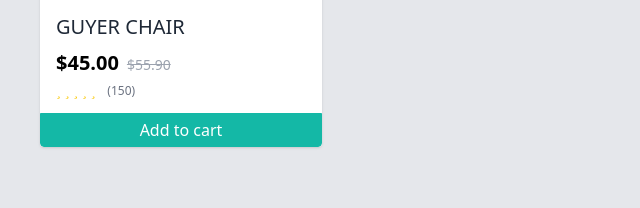
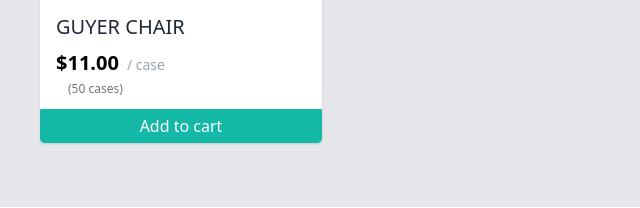
Before and after one commit to jozyonline/drinks, a website: page index.html in a window 1280 px wide. Shown: the part 2449-2657 px from the top of the page, 0-640 px from the left. Drawn offline with Linux system fonts and the light colour scheme.

Commit message:
Update index.html

```diff
--- a/index.html
+++ b/index.html
@@ -261,18 +261,11 @@
                                 Chair</h4>
                         </a>
                         <div class="flex items-baseline mb-1 space-x-2">
-                            <p class="text-xl text-primary font-semibold">$45.00</p>
-                            <p class="text-sm text-gray-400 line-through">$55.90</p>
+                            <p class="text-xl text-primary font-semibold">$11.00</p>
+                            <p class="text-sm text-gray-400">/ case</p>
                         </div>
                         <div class="flex items-center">
-                            <div class="flex gap-1 text-sm text-yellow-400">
-                                <span><i class="fa-solid fa-star"></i></span>
-                                <span><i class="fa-solid fa-star"></i></span>
-                                <span><i class="fa-solid fa-star"></i></span>
-                                <span><i class="fa-solid fa-star"></i></span>
-                                <span><i class="fa-solid fa-star"></i></span>
-                            </div>
-                            <div class="text-xs text-gray-500 ml-3">(150)</div>
+                            <div class="text-xs text-gray-500 ml-3">(50 cases)</div>
                         </div>
                     </div>
                     <a href="#" class="block w-full py-1 text-center text-white bg-teal-500 border border-teal-500 rounded-b hover:bg-transparent hover:text-teal-500 transition">Add
```
